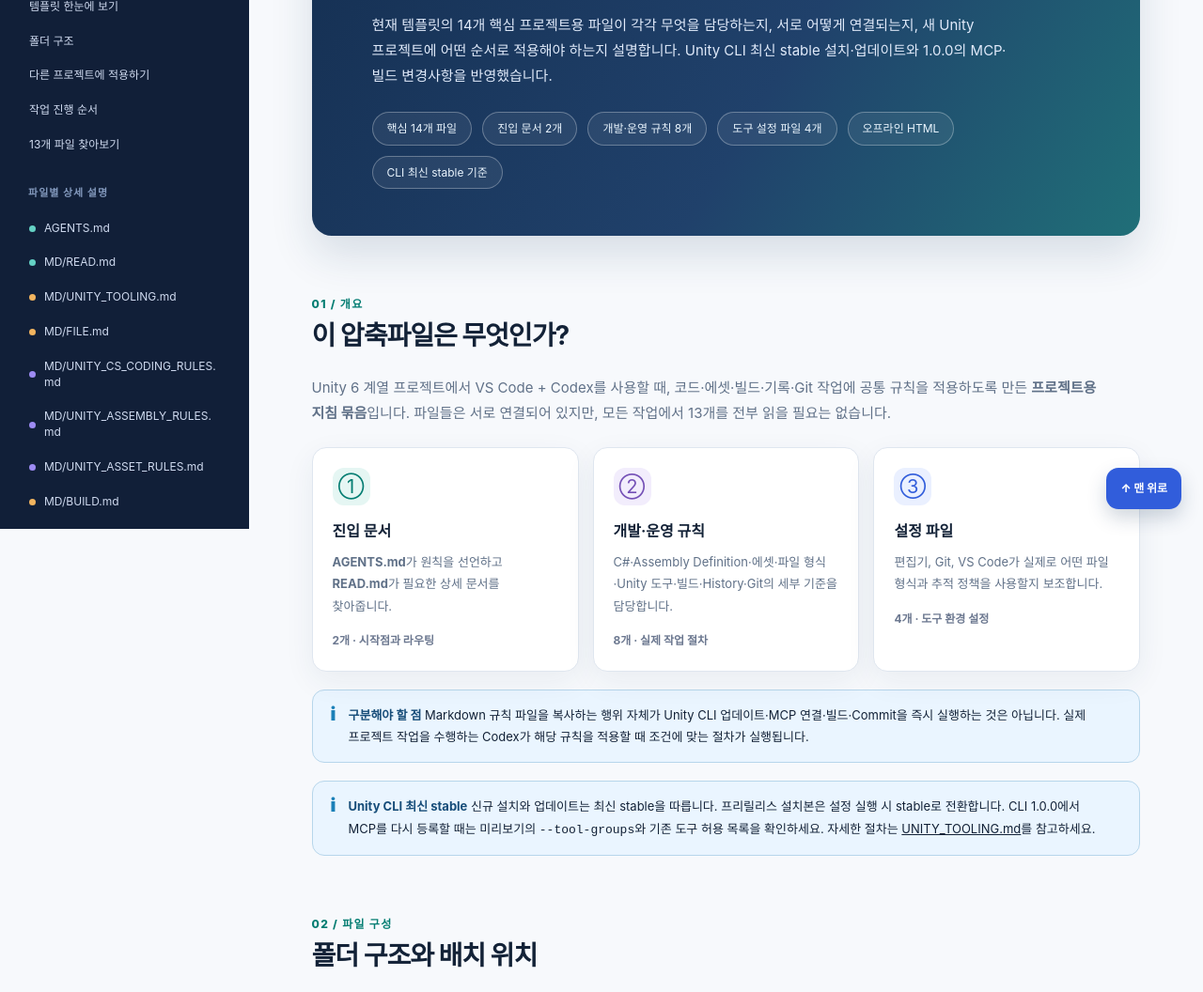
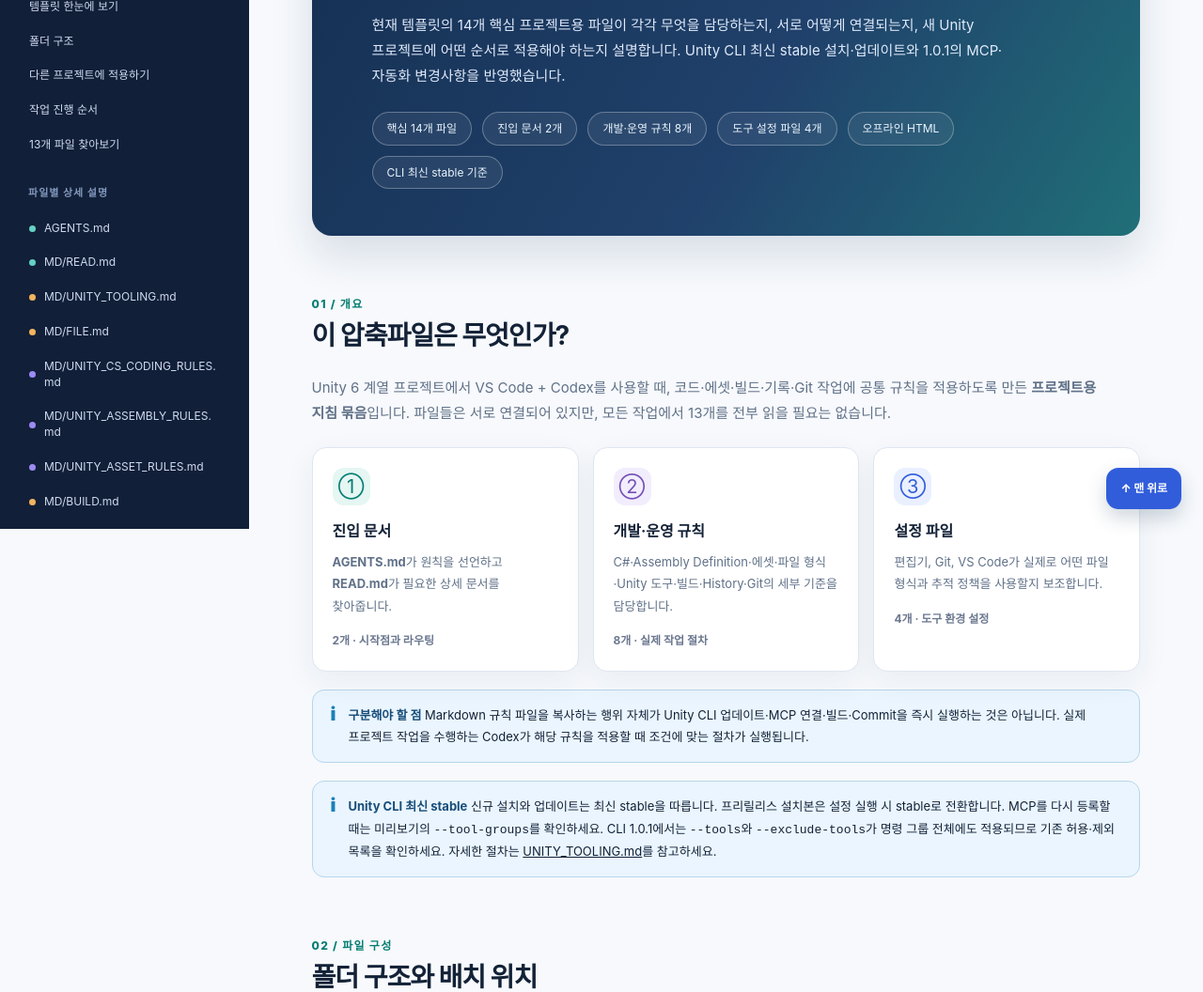
Before and after one commit to WySong11/Unity-Codex-TemplateMD, a plain HTML site: page TemplateMD_파일별_사용_가이드.html in a window 1280 px wide. Shown: the part 237-1293 px from the top of the page at 94% size. Drawn offline with Linux system fonts and the light colour scheme.

Commit message:
Document Unity CLI 1.0.1 compatibility in TemplateMD

```diff
--- a/TemplateMD_파일별_사용_가이드.html
+++ b/TemplateMD_파일별_사용_가이드.html
@@ -24,13 +24,13 @@
     <div class="nav-group">참고 자료</div><a href="#scenarios">작업별 사용 예시</a><a href="#formats">파일 인코딩 기준</a><a href="#notes">주의사항과 FAQ</a><a href="#checklist">적용 확인 체크리스트</a>
   </aside>
   <main class="main">
-    <header class="hero"><div class="kicker">File-by-file implementation guide</div><h2>Unity 프로젝트에 적용하는<br/>Codex 규칙 템플릿 안내서</h2><p>현재 템플릿의 14개 핵심 프로젝트용 파일이 각각 무엇을 담당하는지, 서로 어떻게 연결되는지, 새 Unity 프로젝트에 어떤 순서로 적용해야 하는지 설명합니다. Unity CLI 최신 stable 설치·업데이트와 1.0.0의 MCP·빌드 변경사항을 반영했습니다.</p><div class="stats"><span>핵심 14개 파일</span><span>진입 문서 2개</span><span>개발·운영 규칙 8개</span><span>도구 설정 파일 4개</span><span>오프라인 HTML</span><span>CLI 최신 stable 기준</span></div></header>
+    <header class="hero"><div class="kicker">File-by-file implementation guide</div><h2>Unity 프로젝트에 적용하는<br/>Codex 규칙 템플릿 안내서</h2><p>현재 템플릿의 14개 핵심 프로젝트용 파일이 각각 무엇을 담당하는지, 서로 어떻게 연결되는지, 새 Unity 프로젝트에 어떤 순서로 적용해야 하는지 설명합니다. Unity CLI 최신 stable 설치·업데이트와 1.0.1의 MCP·자동화 변경사항을 반영했습니다.</p><div class="stats"><span>핵심 14개 파일</span><span>진입 문서 2개</span><span>개발·운영 규칙 8개</span><span>도구 설정 파일 4개</span><span>오프라인 HTML</span><span>CLI 최신 stable 기준</span></div></header>
 
     <section class="section" id="overview"><div class="section-head"><div><div class="section-eyebrow">01 / 개요</div><h2>이 압축파일은 무엇인가?</h2></div></div>
      <p class="intro">Unity 6 계열 프로젝트에서 VS Code + Codex를 사용할 때, 코드·에셋·빌드·기록·Git 작업에 공통 규칙을 적용하도록 만든 <strong>프로젝트용 지침 묶음</strong>입니다. 파일들은 서로 연결되어 있지만, 모든 작업에서 13개를 전부 읽을 필요는 없습니다.</p>
      <div class="overview-grid"><div class="overview-cell"><span class="icon" style="background:#e5f6f3;color:#047d72">①</span><h3>진입 문서</h3><p><b>AGENTS.md</b>가 원칙을 선언하고 <b>READ.md</b>가 필요한 상세 문서를 찾아줍니다.</p><small>2개 · 시작점과 라우팅</small></div><div class="overview-cell"><span class="icon" style="background:#f2edfc;color:#7450b6">②</span><h3>개발·운영 규칙</h3><p>C#·Assembly Definition·에셋·파일 형식·Unity 도구·빌드·History·Git의 세부 기준을 담당합니다.</p><small>8개 · 실제 작업 절차</small></div><div class="overview-cell"><span class="icon" style="background:#eaf0ff;color:#315ddb">③</span><h3>설정 파일</h3><p>편집기, Git, VS Code가 실제로 어떤 파일 형식과 추적 정책을 사용할지 보조합니다.</p><small>4개 · 도구 환경 설정</small></div></div>
      <div class="notice"><span class="symbol">i</span><p><b>구분해야 할 점</b> Markdown 규칙 파일을 복사하는 행위 자체가 Unity CLI 업데이트·MCP 연결·빌드·Commit을 즉시 실행하는 것은 아닙니다. 실제 프로젝트 작업을 수행하는 Codex가 해당 규칙을 적용할 때 조건에 맞는 절차가 실행됩니다.</p></div>
-     <div class="notice"><span class="symbol">i</span><p><b>Unity CLI 최신 stable</b> 신규 설치와 업데이트는 최신 stable을 따릅니다. 프리릴리스 설치본은 설정 실행 시 stable로 전환합니다. CLI 1.0.0에서 MCP를 다시 등록할 때는 미리보기의 <code>--tool-groups</code>와 기존 도구 허용 목록을 확인하세요. 자세한 절차는 <a href="MD/UNITY_TOOLING.md">UNITY_TOOLING.md</a>를 참고하세요.</p></div>
+     <div class="notice"><span class="symbol">i</span><p><b>Unity CLI 최신 stable</b> 신규 설치와 업데이트는 최신 stable을 따릅니다. 프리릴리스 설치본은 설정 실행 시 stable로 전환합니다. MCP를 다시 등록할 때는 미리보기의 <code>--tool-groups</code>를 확인하세요. CLI 1.0.1에서는 <code>--tools</code>와 <code>--exclude-tools</code>가 명령 그룹 전체에도 적용되므로 기존 허용·제외 목록을 확인하세요. 자세한 절차는 <a href="MD/UNITY_TOOLING.md">UNITY_TOOLING.md</a>를 참고하세요.</p></div>
     </section>
 
     <section class="section" id="structure"><div class="section-head"><div><div class="section-eyebrow">02 / 파일 구성</div><h2>폴더 구조와 배치 위치</h2></div></div><p class="intro">압축을 해제한 뒤 Unity 프로젝트의 <b>실제 루트</b>에 아래처럼 배치합니다. 실제 루트는 <code>Assets/</code>, <code>Packages/</code>, <code>ProjectSettings/</code> 폴더가 있는 위치입니다.</p>
@@ -317,7 +317,7 @@ git diff --check</code></pre></div>
       <details><summary>Unity 공식 Codex Plugin, Unity Skill, Unity MCP는 같은 것인가요?</summary><p><code>unity setup codex --dry-run</code>으로 공식 Plugin 등록과 Unity Skill 설치 경로를 확인합니다. 새 Codex 세션에서 Plugin 활성화와 Skill 인식을 각각 검증합니다. MCP 등록과 프로젝트별 <code>com.unity.pipeline</code> 연결은 도구 규칙의 절차를 따릅니다.</p></details>
        <details><summary>Codex Skill과 MCP 설정은 어떻게 갱신하나요?</summary><p>Plugin·Skill의 설치나 갱신은 미리보기를 검토하고 사용자 요청·승인 후 실행합니다. MCP를 다시 등록하기 전에는 예정 설정과 도구 허용 목록을 확인합니다.</p></details>
        <details><summary>Editor가 응답을 기다릴 때 무엇을 확인하나요?</summary><p><code>unity pipeline editors</code>로 로딩·Safe Mode·팝업 상태를 확인하고, 지원되는 Editor라면 <code>unity command editor dialog</code>로 대기 팝업을 조회합니다. 종료 코드 <code>17</code>은 <code>UNAVAILABLE</code>, <code>18</code>은 <code>AWAITING_INPUT</code>입니다. 버튼 응답은 실제 동작을 확인한 후에만 수행합니다.</p></details>
-       <details><summary>자동화 스크립트에서 Unity CLI 출력을 어떻게 읽나요?</summary><p>지원하는 Editor의 <code>unity command --format json</code>은 명령 자체의 결과를 반환할 수 있습니다. TSV에는 헤더가 없으며, <code>unity docs cache --format json</code> 목록은 <code>data.items</code>에 있습니다. 기존 PowerShell·CI 파서를 점검해야 합니다.</p></details>
+       <details><summary>자동화 스크립트에서 Unity CLI 출력을 어떻게 읽나요?</summary><p>명령마다 출력 형식을 명시하세요. CLI 1.0.1의 <code>unity version --format tsv</code>는 헤더가 있는 표를 반환하고, <code>unity logs --format ndjson</code>은 마지막 결과에 페이지 정보를 담습니다. 자세한 형식은 <a href="MD/UNITY_TOOLING.md#72-자동화-출력-확인">자동화 출력 규칙</a>을 참고하세요.</p></details>
       <details><summary>asmdef 파일은 모든 Unity 프로젝트에 자동 생성되나요?</summary><p>아닙니다. 기존 어셈블리·의존성·패키지·규모를 먼저 분석합니다. 프로젝트마다 필요한 모듈만 선택적으로 생성하며 기존 코드를 무단으로 일괄 분리하지 않습니다. <a href="MD/UNITY_ASSEMBLY_RULES.md">Assembly Definition 규칙</a>을 참고하세요.</p></details>
 <details><summary>기존 .editorconfig나 .gitignore를 덮어써도 되나요?</summary><p>권장하지 않습니다. 이미 존재한다면 기존 팀 정책·Git LFS·상위 .editorconfig 등을 검토하고 필요한 설정만 병합합니다. .editorconfig의 root = true는 배포본에서 주석 처리되어 있습니다.</p></details>
       <details><summary>문서나 코드만 수정해도 자동 Push를 하나요?</summary><p>프로젝트의 실제 변경 작업이라면 GIT.md의 조건에 따라 자동 Commit·Push가 수행될 수 있습니다. 다만 사용자 금지 지시, 저장소 상태, 원격 범위·보호 정책, 비밀정보 검사, 도구 권한 등 안전 조건이 우선합니다. 파일 변경 없는 분석·설명만으로 Git을 실행하지 않습니다.</p></details>
```
Also changed, not shown: index.html (+3 -3 lines), 3 other files.
